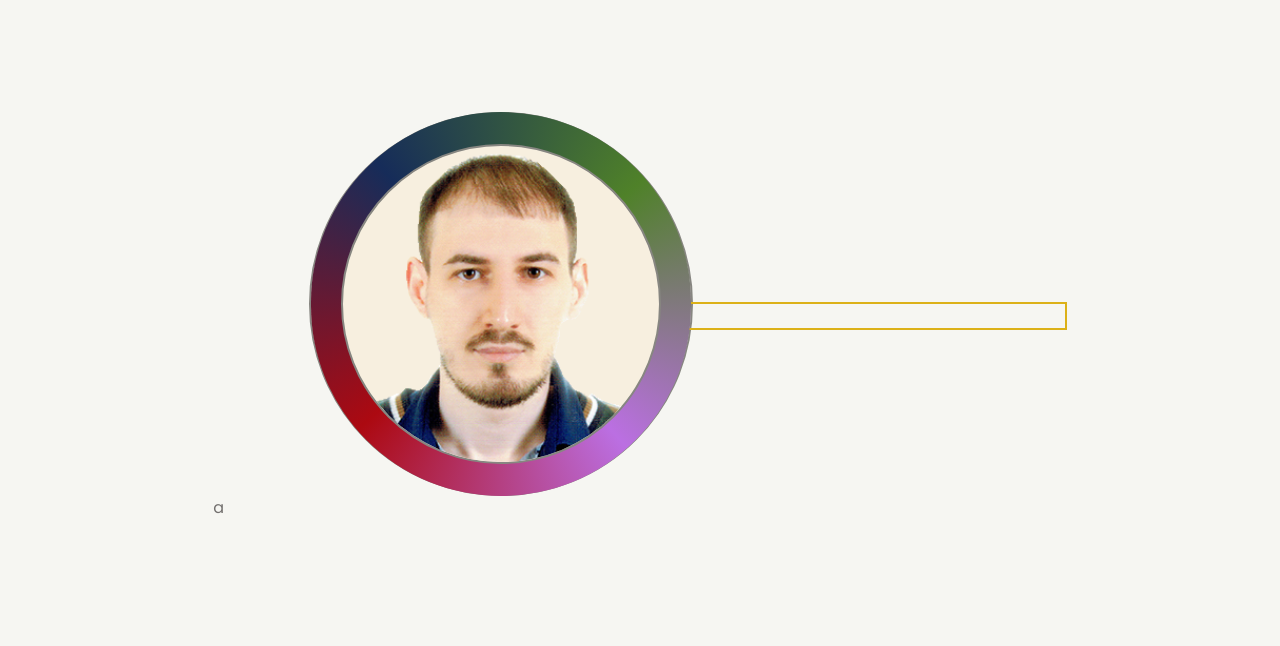
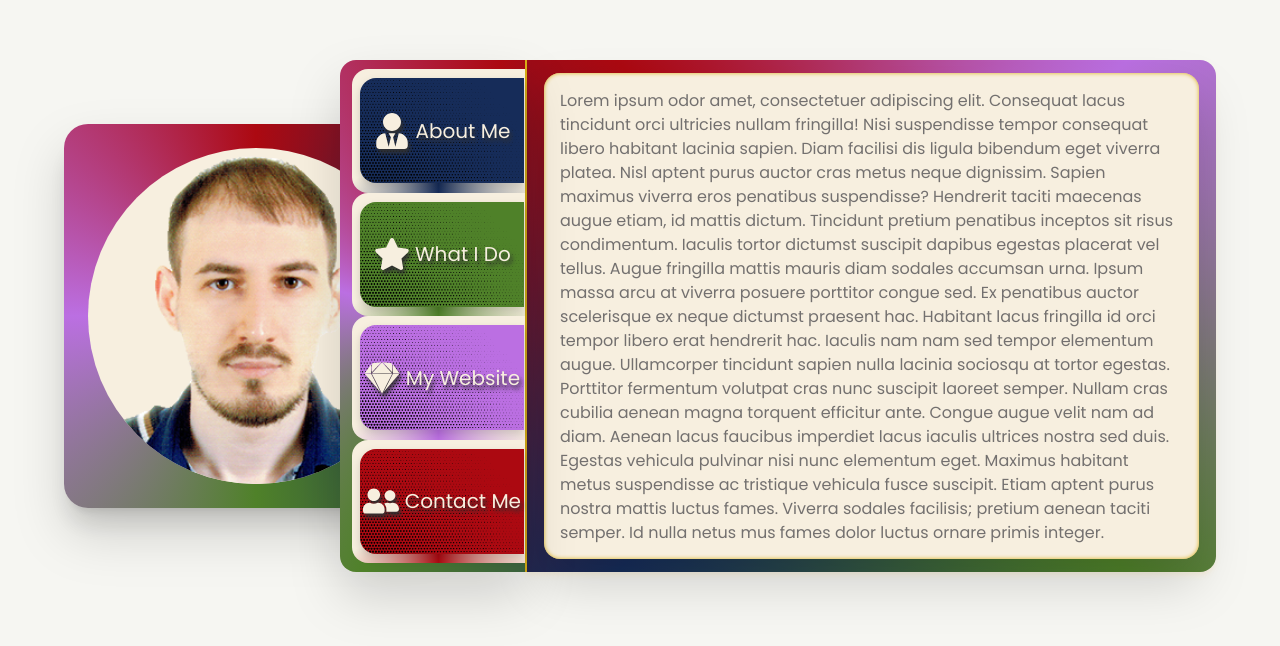
Before and after one commit to mehmetyildizdev/my-website, a Next.js app: page / in a window 1280 px wide. Shown: the part 884-1530 px from the top of the page. Built offline with nearby package versions, Linux system fonts and the light colour scheme.

Commit message:
Summary component is styled

```diff
--- a/app/components/Summary.tsx
+++ b/app/components/Summary.tsx
@@ -1,5 +1,6 @@
 import Image from "next/image";
 import React from "react";
+import { FaUserTie, FaStar, FaSketch, FaUserFriends } from "react-icons/fa";
 
 /*
 [border-image:conic-gradient(from_0deg,var(--color-ruby),var(--color-sapphire),var(--color-emerald),var(--color-amethyst),var(--color-ruby))_1]
@@ -8,25 +9,106 @@ function Summary({ id }: htmlProps) {
   return (
     <section
       id={id}
-      className="w-2/3 h-screen mx-auto flex justify-center items-center"
+      className="hidden xl:w-full 3xl:w-[80%] 4xl:w-[66%] px-16 h-screen mx-auto xl:flex justify-center items-center"
     >
-      <div className="w-2/5">
-        <div className="ml-24 w-96 h-96 border-2 border-platinum rounded-full flex justify-center items-center">
-          <span className="w-96 h-96 rounded-full bg-[conic-gradient(from_var(--angle),var(--color-ruby),var(--color-sapphire),var(--color-emerald),var(--color-amethyst),var(--color-ruby))] after:opacity-25 flex justify-center items-center relative animate-bgAnimate">
-            <div className="bg-pearl w-80 h-80 border-2 border-platinum rounded-full">
+      <div id="photo" className="w-2/5 h-108 relative flex items-center">
+        <div className="z-49 w-full flex">
+          <div className="w-96 h-96 2xl:w-108 bg-[conic-gradient(from_var(--angle),var(--color-ruby),var(--color-sapphire),var(--color-emerald),var(--color-amethyst),var(--color-ruby))] after:opacity-25 flex justify-center items-center animate-bgAnimate rounded-3xl shadow-xl drop-shadow-2xl">
+            <div className="bg-pearl w-84 h-84 rounded-full">
               <Image
                 src="/images/my-pp-t.png"
                 className="rounded-full"
                 alt="me"
-                width={512}
-                height={512}
+                width={480}
+                height={480}
               />
             </div>
-          </span>
+          </div>
         </div>
-        a
+        <div
+          id="buttons"
+          className="z-50 h-128 w-2/5 ml-[60%] pl-1 py-1 absolute flex justify-end items-center drop-shadow-2xl bg-[conic-gradient(from_var(--angle),var(--color-ruby),var(--color-sapphire),var(--color-emerald),var(--color-amethyst),var(--color-ruby))] rounded-s-2xl animate-bgAnimate-m"
+        >
+          <div className="flex flex-col w-[96%] h-[98%] rounded-s-2xl">
+            <button className="flex-1 relative flex justify-center items-center cursor-pointer bg-[conic-gradient(from_var(--angle),var(--color-pearl),var(--color-pearl),var(--color-pearl),var(--color-sapphire),var(--color-pearl),var(--color-pearl),var(--color-pearl))] animate-bgAnimate-p rounded-l-2xl">
+              <div
+                style={{ backgroundImage: "url(/images/dots-piston.svg)" }}
+                className="w-[95%] h-[85%] ml-2 absolute flex justify-center items-center bg-no-repeat bg-cover bg-sapphire bg-blend-multiply rounded-l-2xl drop-shadow-lg"
+              >
+                <p className="text-platinum light:text-pearl text-xl flex justify-center items-center drop-shadow-text">
+                  <FaUserTie className="text-4xl" />
+                  &nbsp;About Me
+                </p>
+              </div>
+            </button>
+            <button className="flex-1 relative flex justify-center items-center cursor-pointer bg-[conic-gradient(from_var(--angle),var(--color-pearl),var(--color-pearl),var(--color-pearl),var(--color-emerald),var(--color-pearl),var(--color-pearl),var(--color-pearl))] animate-bgAnimate-p rounded-l-2xl">
+              <div
+                style={{ backgroundImage: "url(/images/dots-piston.svg)" }}
+                className="w-[95%] h-[85%] ml-2 absolute flex justify-center items-center bg-emerald bg-no-repeat bg-cover bg-blend-multiply rounded-l-2xl drop-shadow-lg"
+              >
+                <p className="text-platinum light:text-pearl text-xl flex justify-center items-center drop-shadow-text">
+                  <FaStar className="text-4xl" />
+                  &nbsp;What I Do
+                </p>
+              </div>
+            </button>
+            <button className="flex-1 relative flex justify-center items-center cursor-pointer bg-[conic-gradient(from_var(--angle),var(--color-pearl),var(--color-pearl),var(--color-pearl),var(--color-amethyst),var(--color-pearl),var(--color-pearl),var(--color-pearl))] animate-bgAnimate-p rounded-l-2xl">
+              <div
+                style={{ backgroundImage: "url(/images/dots-piston.svg)" }}
+                className="w-[95%] h-[85%] ml-2 absolute flex justify-center items-center bg-no-repeat bg-cover bg-amethyst bg-blend-multiply rounded-l-2xl drop-shadow-lg"
+              >
+                <p className="text-platinum light:text-pearl text-xl flex justify-center items-center drop-shadow-text">
+                  <FaSketch className="text-4xl" />
+                  &nbsp;My Website
+                </p>
+              </div>
+            </button>
+            <button className="flex-1 relative flex justify-center items-center cursor-pointer bg-[conic-gradient(from_var(--angle),var(--color-pearl),var(--color-pearl),var(--color-pearl),var(--color-ruby),var(--color-pearl),var(--color-pearl),var(--color-pearl))] animate-bgAnimate-p rounded-l-2xl">
+              <div
+                style={{ backgroundImage: "url(/images/dots-piston.svg)" }}
+                className="w-[95%] h-[85%] ml-2 absolute flex justify-center items-center bg-no-repeat bg-cover bg-ruby bg-blend-multiply rounded-l-2xl drop-shadow-lg"
+              >
+                <p className="text-platinum light:text-pearl text-xl flex justify-center items-center drop-shadow-text">
+                  <FaUserFriends className="text-4xl" />
+                  &nbsp;Contact Me
+                </p>
+              </div>
+            </button>
+          </div>
+        </div>
       </div>
-      <div className="border-2 border-gold w-3/5">b</div>
+
+      <div
+        id="content"
+        className="border-l-2 border-gold h-128 w-3/5 flex justify-center items-center rounded-e-2xl shadow-md shadow-pearl bg-[conic-gradient(from_var(--angle),var(--color-ruby),var(--color-amethyst),var(--color-emerald),var(--color-sapphire),var(--color-ruby))] animate-bgAnimate-r"
+      >
+        <div className="w-full h-full flex justify-center items-center drop-shadow-2xl">
+          <div className="bg-pearl w-[95%] h-[95%] rounded-2xl p-4 inset-shadow-golden">
+            Lorem ipsum odor amet, consectetuer adipiscing elit. Consequat lacus
+            tincidunt orci ultricies nullam fringilla! Nisi suspendisse tempor
+            consequat libero habitant lacinia sapien. Diam facilisi dis ligula
+            bibendum eget viverra platea. Nisl aptent purus auctor cras metus
+            neque dignissim. Sapien maximus viverra eros penatibus suspendisse?
+            Hendrerit taciti maecenas augue etiam, id mattis dictum. Tincidunt
+            pretium penatibus inceptos sit risus condimentum. Iaculis tortor
+            dictumst suscipit dapibus egestas placerat vel tellus. Augue
+            fringilla mattis mauris diam sodales accumsan urna. Ipsum massa arcu
+            at viverra posuere porttitor congue sed. Ex penatibus auctor
+            scelerisque ex neque dictumst praesent hac. Habitant lacus fringilla
+            id orci tempor libero erat hendrerit hac. Iaculis nam nam sed tempor
+            elementum augue. Ullamcorper tincidunt sapien nulla lacinia sociosqu
+            at tortor egestas. Porttitor fermentum volutpat cras nunc suscipit
+            laoreet semper. Nullam cras cubilia aenean magna torquent efficitur
+            ante. Congue augue velit nam ad diam. Aenean lacus faucibus
+            imperdiet lacus iaculis ultrices nostra sed duis. Egestas vehicula
+            pulvinar nisi nunc elementum eget. Maximus habitant metus
+            suspendisse ac tristique vehicula fusce suscipit. Etiam aptent purus
+            nostra mattis luctus fames. Viverra sodales facilisis; pretium
+            aenean taciti semper. Id nulla netus mus fames dolor luctus ornare
+            primis integer.
+          </div>
+        </div>
+      </div>
     </section>
   );
 }
```
